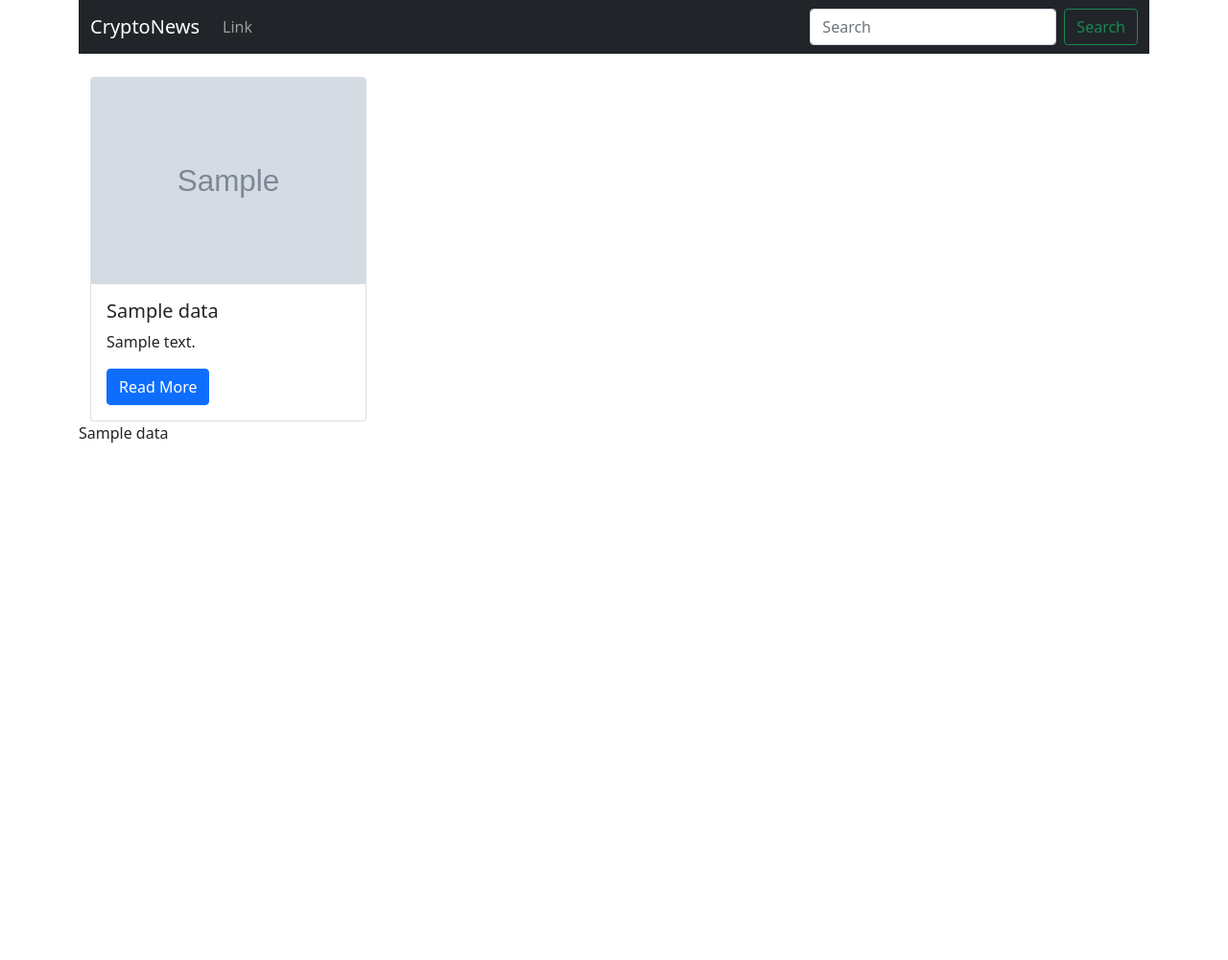
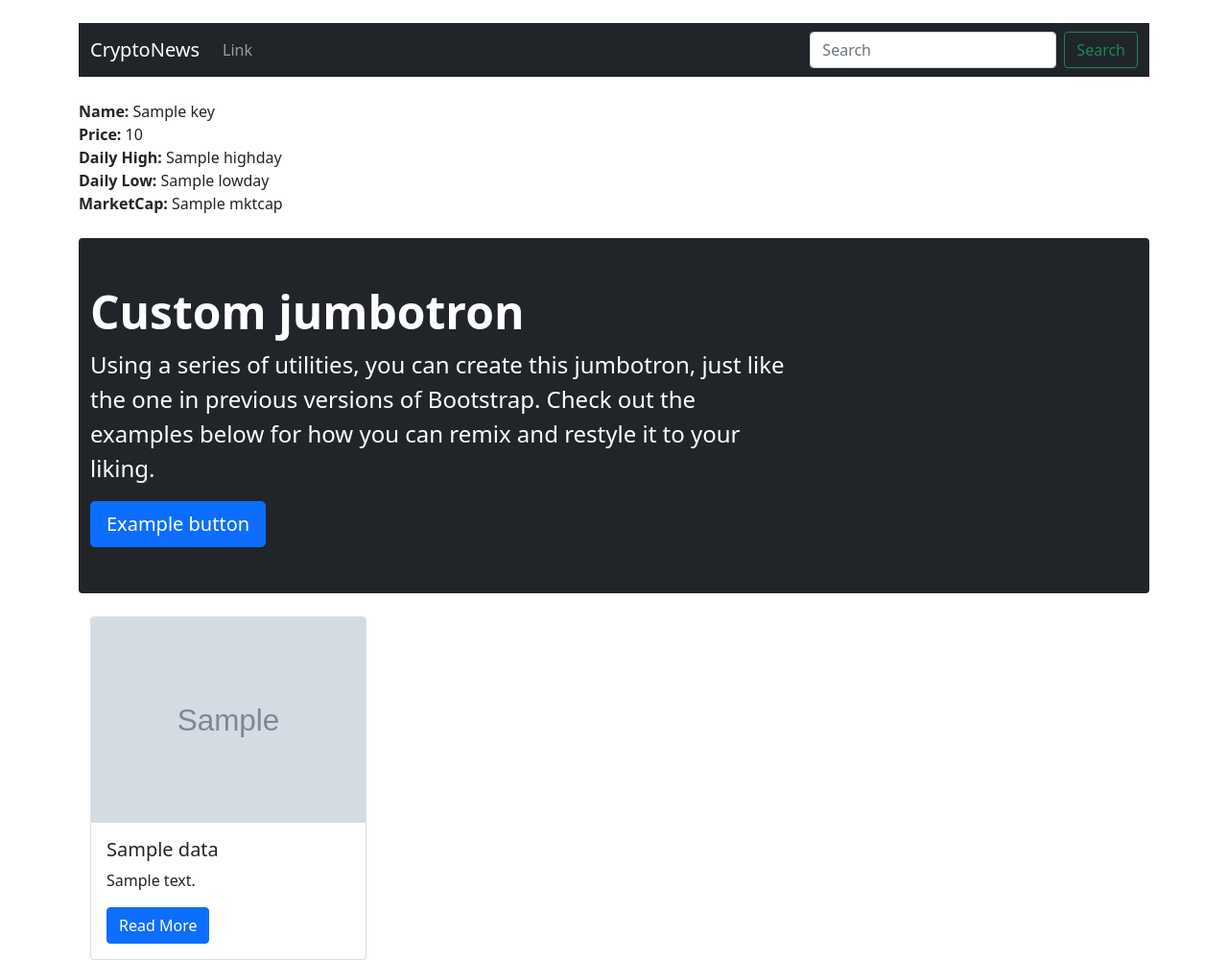
Before and after one commit to fausto12/crypto-tracker, a Python web app: template cryptosite/crypto/templates/home.html in a window 1280 px wide. Shown: the whole page at 96% size. Before the commit the page ends 461 px from the top, so only its background shows below. Run offline with Jinja, Linux system fonts and the light colour scheme; the template is opened without the code that fills it: most values are stand-ins (such as "Sample title", 1, 10 or a date in 2020); grey boxes marked "Sample" are stand-in pictures.

Commit message:
customized the api call to get multiple data sets

```diff
--- a/cryptosite/crypto/templates/base.html
+++ b/cryptosite/crypto/templates/base.html
@@ -16,6 +16,7 @@
     <title>Crypto news!</title>
   </head>
   <body>
+    <br />
     <div class="container">
       <nav class="navbar navbar-expand-lg navbar-dark bg-dark">
         <div class="container-fluid">
--- a/cryptosite/crypto/templates/home.html
+++ b/cryptosite/crypto/templates/home.html
@@ -1,4 +1,26 @@
 {% extends 'base.html' %} {% block content %}
+<!gfklgkdf ->
+
+<!gfklgkdf ->
+{% for key,value in price.DISPLAY.items %}
+<strong>Name: </strong>{{ key }} <br />
+<strong>Price: </strong> {{value.USD.PRICE}} <br />
+<strong>Daily High: </strong> {{value.USD.HIGHDAY }} <br />
+<strong>Daily Low: </strong> {{ value.USD.LOWDAY }} <br />
+<strong>MarketCap: </strong> {{ value.USD.MKTCAP}} <br />
+<br />
+{% endfor %}
+
+<div class="container-fluid py-5 text-white bg-dark rounded-2">
+  <h1 class="display-5 fw-bold">Custom jumbotron</h1>
+  <p class="col-md-8 fs-4">
+    Using a series of utilities, you can create this jumbotron, just like the
+    one in previous versions of Bootstrap. Check out the examples below for how
+    you can remix and restyle it to your liking.
+  </p>
+  <button class="btn btn-primary btn-lg" type="button">Example button</button>
+</div>
+<br />
 
 <div class="container">
   <div class="row">
@@ -17,4 +39,4 @@
   </div>
 </div>
 
-{{api.Data}} {% endblock content %}
+{% endblock content %}
```
Also changed, not shown: cryptosite/crypto/views.py (+8 -1 lines).
